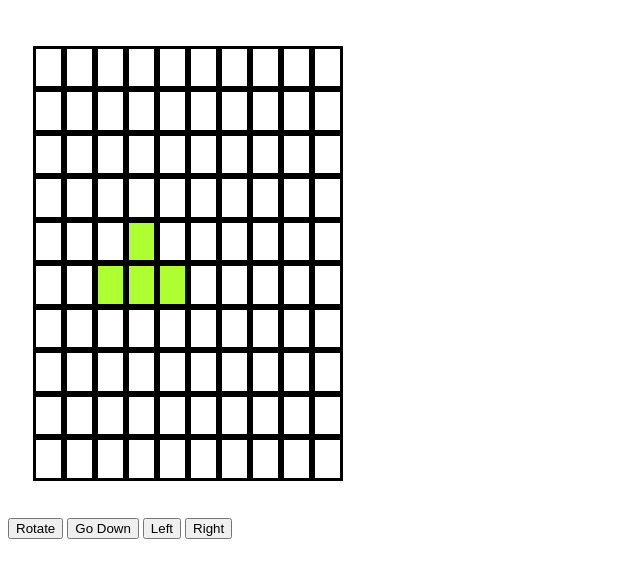
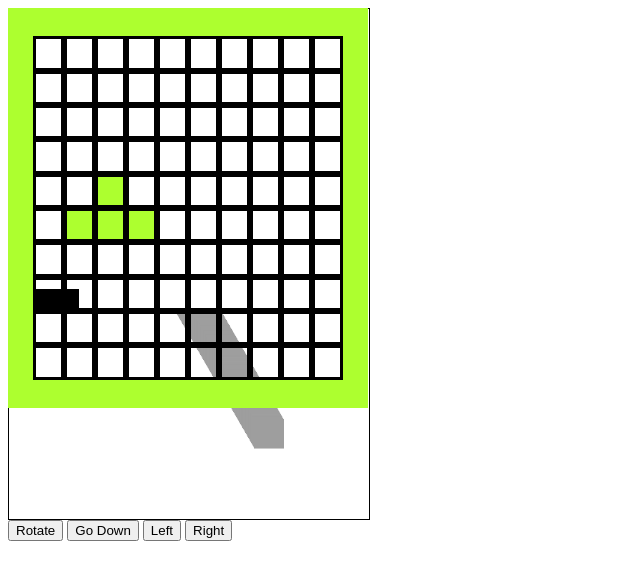
Before and after one commit to mnsvag/tetriball, a plain HTML site: page index.html in a window 1280 px wide. Shown: the whole page, without its empty margins (0-640 px from the left). Drawn offline with Linux system fonts and the light colour scheme.

Commit message:
merge tetris and ball

```diff
--- a/app.js
+++ b/app.js
@@ -360,3 +360,121 @@ while(game continues){
     blockJourney();
 }
 */
+
+var ball = new Image();
+
+      document.addEventListener('keydown', keyBoard);
+
+      let current_y = 20;
+      let current_x = 20;
+      let current_time = Date.now();
+      let speed =2.25;
+      let angle=60;
+      let theta,cos_theta, sin_theta;
+      let plank_start = 20,plank_length=50;
+      recalculateValues();
+
+      function init(){
+          ball.src = "https://cdn.britannica.com/68/195168-050-BBAE019A/football.jpg"
+          let value = 20;
+          let current_time = Date.now();
+          window.requestAnimationFrame(draw);
+        }
+
+      function recalculateValues(){
+        theta = angle*(Math.PI/180.0);
+        cos_theta = Math.cos(theta);
+        sin_theta = Math.sin(theta);
+      }
+
+      function keyBoard(event){
+        const keyName = event.key;
+
+        if(keyName == 'ArrowLeft'){
+          if(plank_start >= 20)  plank_start -= 10;
+        }
+        else if(keyName == 'ArrowRight'){
+          if(plank_start <= 270) plank_start += 10;
+        }
+
+      }
+      function isPartOfPlank(x,y){
+
+        if(x >= plank_start && x <= plank_start+plank_length && y>= 260) return true;
+        else return false;
+      }
+
+      function positionIsNotValid(x,y){
+        if(x <= 10 || x >= 280) return true;
+        if(y <= 10 || y >= 280) return true;
+        return false;
+      }
+
+      function draw() {
+
+		    var ctx = document.getElementById('canvas').getContext('2d');
+
+        let cur = Date.now();
+        let delta = cur - current_time;
+        delta/= 25;
+
+
+
+          current_y  = current_y + delta* speed*sin_theta;
+          current_x  = current_x + delta* speed*cos_theta;
+
+          let changed=false;
+
+          if(isPartOfPlank(current_x,current_y))  {angle = 360-angle; changed=true;}
+          if(current_y <= 10) {angle = 360-angle; changed=true;}
+          if(current_x >= 280 || current_x <= 10) {angle = 180-angle; changed= true;}
+
+          //console.log(val);
+
+          recalculateValues();
+
+          if(changed){
+            current_y  = current_y + delta* speed*sin_theta;
+            current_x  = current_x + delta* speed*cos_theta;
+
+            current_y  = current_y + delta* speed*sin_theta;
+            current_x  = current_x + delta* speed*cos_theta;
+          }
+
+
+
+
+        console.log(current_x,current_y);
+
+        // if(val = isPartOfPlank(current_x,current_y)) angle = 360-angle;
+        // //if(current_y >= 300) current_y = 500;
+
+        // console.log(val);
+
+        // //if(current_y >= 280 || current_y <= 10) angle = 360-angle;
+        // if( current_y <= 10) angle = 360-angle;
+        // if(current_x >= 280 || current_x <= 10) angle = 180-angle;
+
+        // if(angle < 0 ) angle += 360;
+        // if(angle >= 360) angle -= 360;
+
+        // recalculateValues();
+
+        // current_y  = current_y + delta* speed*sin_theta;
+        // current_x  = current_x + delta* speed*cos_theta;
+
+
+
+
+
+        current_time = cur;
+
+        ctx.clearRect(0, 0, 300, 300); // clear canvas
+        ctx.drawImage(ball, current_x, current_y,30,30);
+
+        ctx.fillRect(plank_start,280,50,20);
+        window.requestAnimationFrame(draw);
+
+
+
+      }
--- a/index.html
+++ b/index.html
@@ -5,7 +5,11 @@
         </title>
         <link rel="stylesheet" href="style.css">
     </head>
-    <body>
+    <body onload="init();">
+        <div id="canvas-wrap">
+            <canvas id="canvas" width="360" height="510"></canvas>
+            <!-- <div id="overlay"> -->
+
         <div class="grid">
             <div class="border"></div>
             <div class="border"></div>
@@ -153,6 +157,8 @@
             <div class="border"></div>
 
         </div>
+    <!-- </div> -->
+</div>
 
         <button id="rotateButton">Rotate</button>
         <button id="downButton">Go Down</button>
--- a/style.css
+++ b/style.css
@@ -1,20 +1,20 @@
 .pixel {
 	border-style: solid;
 	border-color: black;
-	/* background-color:; */
 }
 
 .border {
 	/* border-style: solid;
 	border-color: black; */
-	/* background-color: greenyellow; */
+	background-color: greenyellow;
 }
 
 .grid {
 	display: grid;
     grid-template-columns: auto auto auto auto auto auto auto auto auto auto auto auto;
 	width: 360px;
-	height: 510px;
+	height: 400px;
+	position:absolute; top:0px; left:0px;
 }
 
 .block {
@@ -24,3 +24,7 @@
 .moving {
 	background-color: greenyellow;
 }
+#canvas-wrap { position:relative } /* Make this a positioned parent */
+/* #overlay     { position:absolute; top:0px; left:0px; } */
+#canvas { border: 1px solid black; }
+	/* position: absolute; top:0px; left:0px;} */
```
